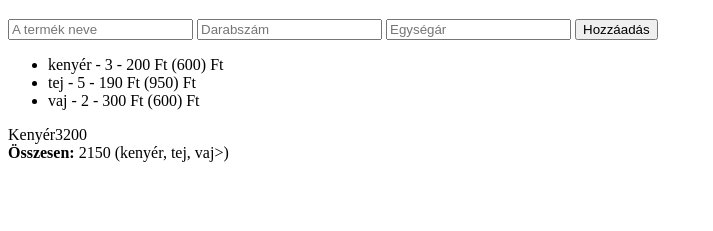
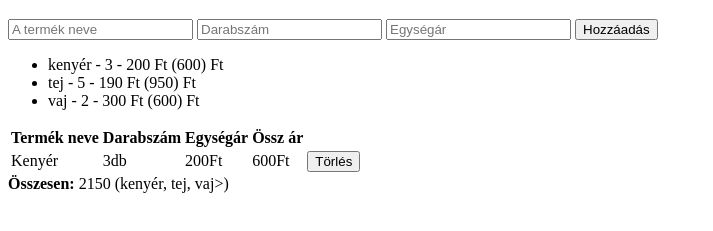
Before and after one commit to Hmario1105/Kosar, a plain HTML site: page index.html in a window 1280 px wide. Shown: the part 61-292 px from the top of the page, without its empty margins (0-713 px from the left). Drawn offline with Linux system fonts and the light colour scheme.

Commit message:
tábkázat gerince

```diff
--- a/index.html
+++ b/index.html
@@ -16,12 +16,21 @@
         <li>kenyér - 3db - 200Ft -(600Ft)</li>
     </ul>
 
-    <table>
-        <tr>Kenyér</tr>
-        <tr>3</tr>
-        <tr>200</tr>
+    <table id="table">
+        <tr>
+            <th>Termék neve</th>
+            <th>Darabszám</th>
+            <th>Egységár</th>
+            <th>Össz ár</th>
+        </tr>
+        <tr>
+            <td>Kenyér</td>
+            <td>3db</td>
+            <td>200Ft</td>
+            <td>600Ft</td>
+            <td><button id="buttonDelete">Törlés</button></td>
+        </tr>
     </table>
-
     <strong>Összesen: </strong> <span id="sum"></span> (<span id="itemNames"></span>>)
 
 
```
